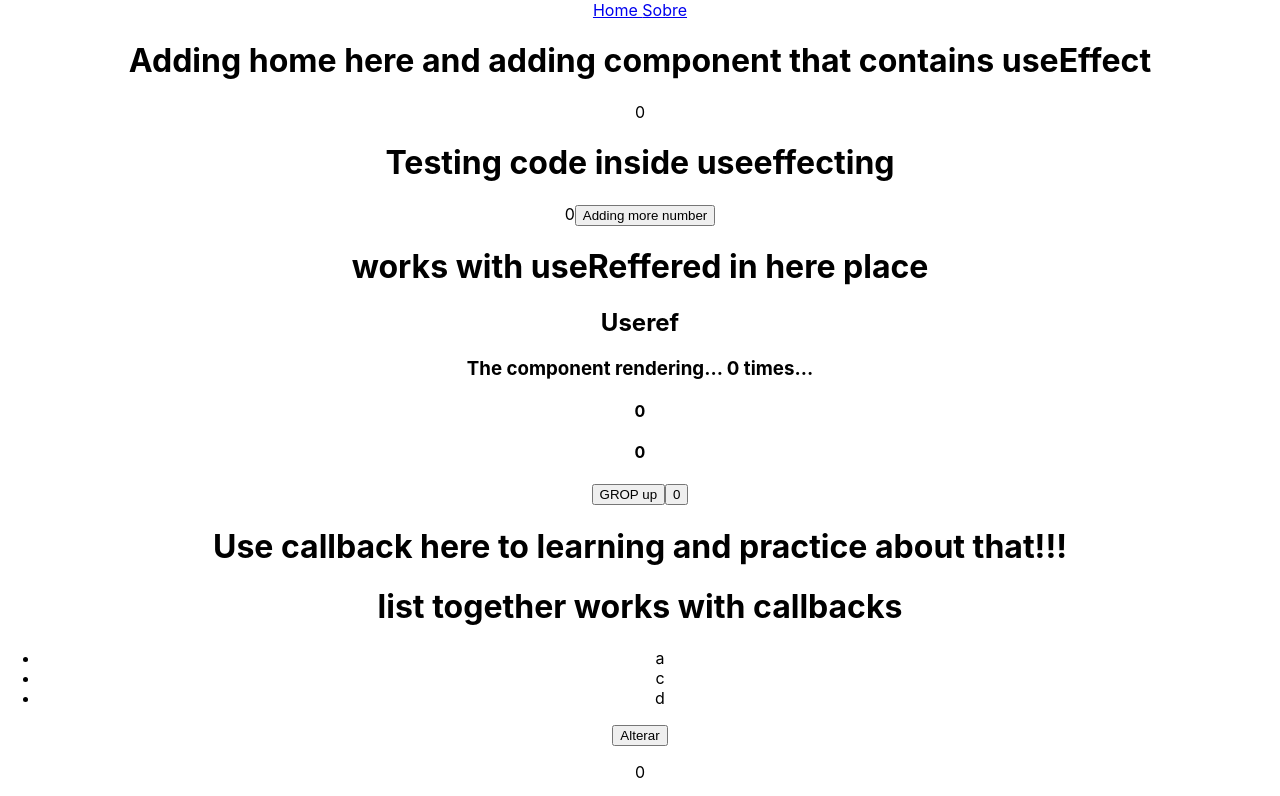
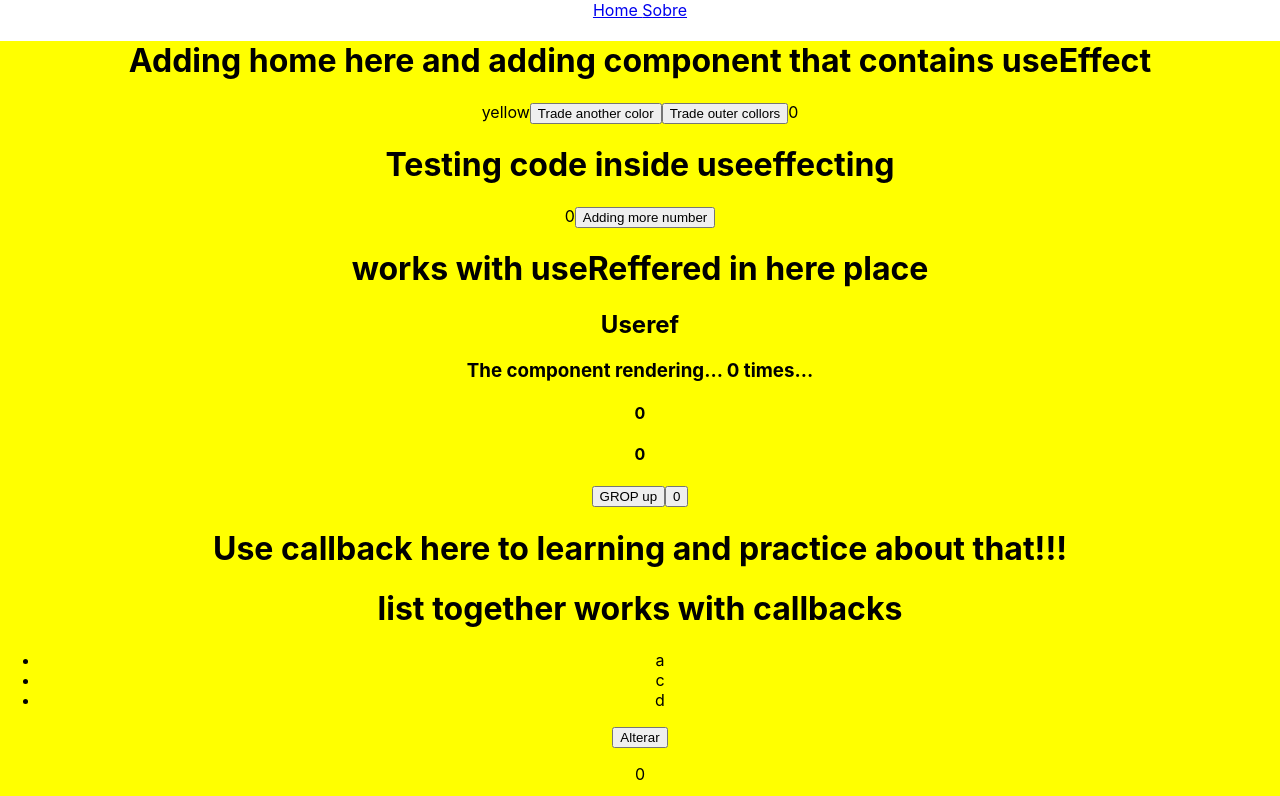
Before and after one commit to felipe-programador-18/ALL-about-Hoock, a React (Create React App) app in the folder allhoock/: page / in a window 1280 px wide. Shown: the top 796 px of the page. Built offline with nearby package versions, Linux system fonts and the light colour scheme.

Commit message:
c16-adding personalities hoock

```diff
--- a/allhoock/src/pages/home.js
+++ b/allhoock/src/pages/home.js
@@ -7,13 +7,29 @@ import PracticeMemo from '../Componente/useMemory'
 import CreateUseLayout from '../Componente/useLayoutmore'
 import AddingImperative from '../Componente/useImperative'
 import { useVerify } from '../Personalitehook/useContext'
+import { useVerifyColor } from '../Personalitehook/useColors'
 
 const Home = () => {
+  const {color,dispatch} = useVerifyColor()
+  console.log('testing in the color', color)
 
   const {count, setCount} = useVerify()
 
+
+  const tradecolor = (color) => {
+    dispatch({type:color})
+  }
+
+
+
     return ( <>
+       <div style={{background:color}} >
            <h1>Adding home here and adding component that contains useEffect </h1>
+          {color}
+           <button onClick={() => tradecolor({color:'BLUE'})} > Trade another color </button>
+           <button onClick={() =>  tradecolor({color:'BLACK'})} >
+            Trade outer collors
+           </button>
             {count}
              <AddingSome/>
              <AddReffered/>
@@ -26,6 +42,7 @@ const Home = () => {
               <br/>
              <CreateUseLayout/>
              <AddingImperative/>
+        </div>
     </> )
 }
 
```
